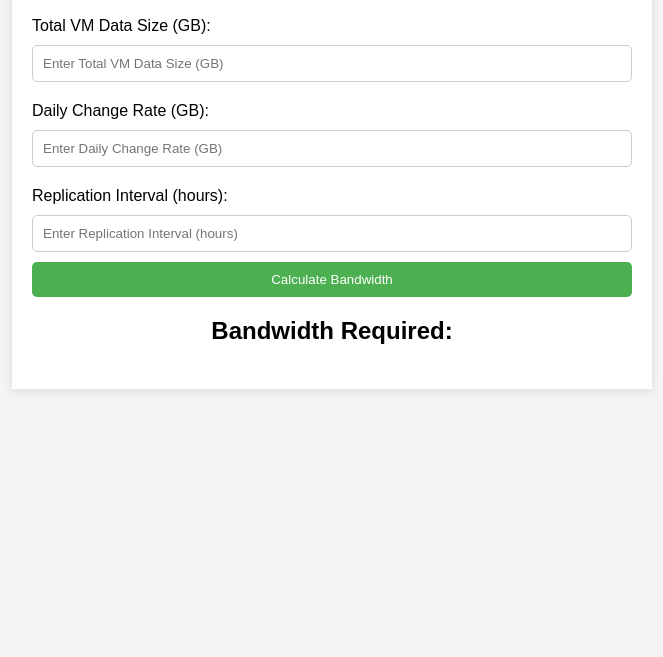
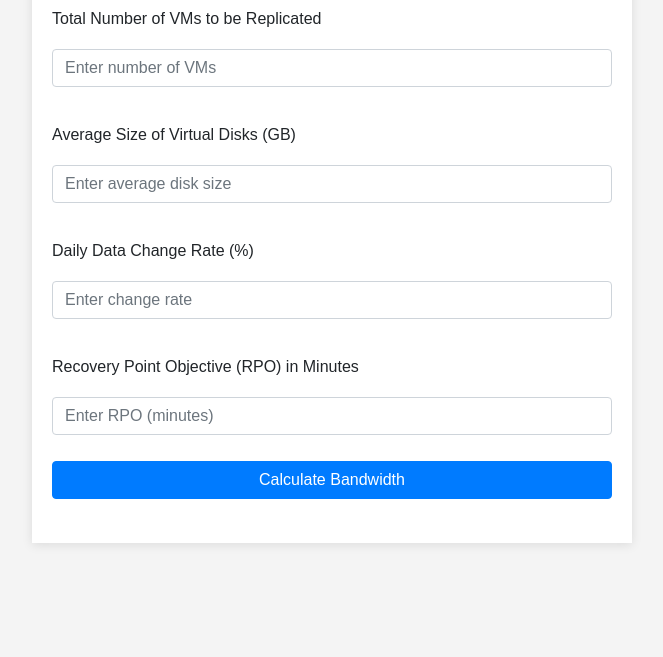
Before and after one commit to alefreza/1, a plain HTML site: page index.html in a window 1280 px wide. Shown: the part 143-800 px from the top of the page, without its empty margins (308-971 px from the left). Drawn offline with nearby package versions, Linux system fonts and the light colour scheme.

Commit message:
Update index.html

```diff
--- a/index.html
+++ b/index.html
@@ -4,27 +4,34 @@
   <meta charset="UTF-8">
   <meta name="viewport" content="width=device-width, initial-scale=1.0">
   <title>SRM Bandwidth Calculator</title>
+  <!-- Bootstrap CDN for styling -->
+  <link rel="stylesheet" href="https://maxcdn.bootstrapcdn.com/bootstrap/4.5.2/css/bootstrap.min.css">
   <link rel="stylesheet" href="styles.css">
 </head>
 <body>
-  <div class="container">
-    <h1>SRM Bandwidth Calculator</h1>
-    <form id="bandwidthForm">
-      <label for="vmDataSize">Total VM Data Size (GB):</label>
-      <input type="number" id="vmDataSize" placeholder="Enter Total VM Data Size (GB)" required>
-
-      <label for="changeRate">Daily Change Rate (GB):</label>
-      <input type="number" id="changeRate" placeholder="Enter Daily Change Rate (GB)" required>
-
-      <label for="replicationInterval">Replication Interval (hours):</label>
-      <input type="number" id="replicationInterval" placeholder="Enter Replication Interval (hours)" required>
-
-      <button type="submit">Calculate Bandwidth</button>
+  <div class="container my-5">
+    <h1 class="text-center mb-4">SRM Bandwidth Calculator</h1>
+    <form id="bandwidthCalculator">
+      <div class="form-group">
+        <label for="numVMs">Total Number of VMs to be Replicated</label>
+        <input type="number" class="form-control" id="numVMs" placeholder="Enter number of VMs" required>
+      </div>
+      <div class="form-group">
+        <label for="diskSize">Average Size of Virtual Disks (GB)</label>
+        <input type="number" class="form-control" id="diskSize" placeholder="Enter average disk size" required>
+      </div>
+      <div class="form-group">
+        <label for="changeRate">Daily Data Change Rate (%)</label>
+        <input type="number" class="form-control" id="changeRate" placeholder="Enter change rate" required>
+      </div>
+      <div class="form-group">
+        <label for="rpo">Recovery Point Objective (RPO) in Minutes</label>
+        <input type="number" class="form-control" id="rpo" placeholder="Enter RPO (minutes)" required>
+      </div>
+      <button type="button" class="btn btn-primary btn-block" onclick="calculateBandwidth()">Calculate Bandwidth</button>
     </form>
-
-    <div id="result">
-      <h2>Bandwidth Required:</h2>
-      <p id="bandwidthResult"></p>
+    <div class="result mt-4 text-center" id="result">
+      <!-- Result will be displayed here -->
     </div>
   </div>
 
```
